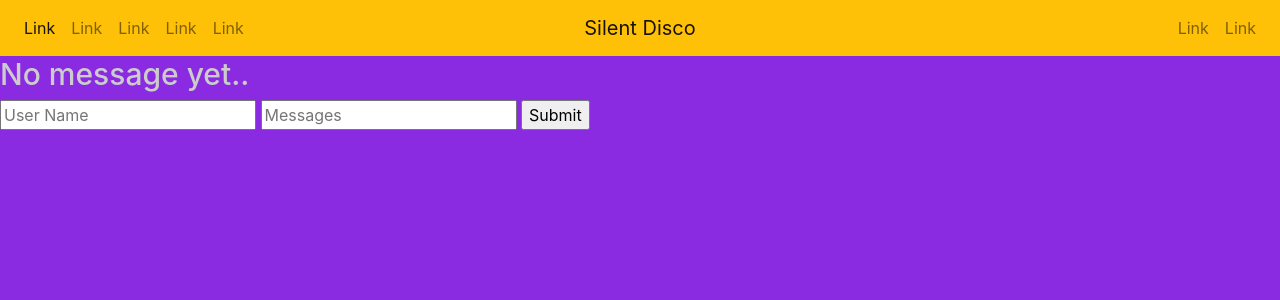
After one commit to omarsagoo/silent-disco-v1, a Flask app: page /chat in a window 1280 px wide. The commit adds this page. Shown: the top 300 px of the page. Run offline with Flask 2, Linux system fonts and the light colour scheme; some libraries are stand-ins or nearby versions.

Commit message:
create chat route and handlers, chat templates and JS. create a single session

```diff
--- a/app/__init__.py
+++ b/app/__init__.py
@@ -10,7 +10,7 @@ app = Flask(__name__)
 app.config.from_object(Config)
 app.secret_key = os.urandom(24)
 
-socketio = SocketIO(app)
+socketio = SocketIO(app, cors_allowed_origins="*",)
 
 
 db = SQLAlchemy(app)
@@ -30,5 +30,8 @@ app.register_blueprint(main_routes)
 from app.auth.routes import auth as auth_routes
 app.register_blueprint(auth_routes)
 
+from app.chat.routes import chat as chat_routes
+app.register_blueprint(chat_routes)
+
 # with app.app_context():
 #     db.create_all()
--- a/app/chat/routes.py
+++ b/app/chat/routes.py
@@ -1,3 +1,16 @@
-from flask import Blueprint
+from flask import Blueprint, render_template
+from .. import socketio
 
 chat = Blueprint('chat', __name__)
+
+@chat.route("/chat")
+def sessions():
+    return render_template('chat/session.html')
+
+def messageReceived(methods=['GET', 'POST']):
+    print('message was received!!!')
+
+@socketio.on('my event')
+def handle_my_custom_event(json, methods=['GET', 'POST']):
+    print('received my event: '+ str(json))
+    socketio.emit('my response', json, callback=messageReceived)
--- /dev/null
+++ b/app/static/js/chat.js
@@ -0,0 +1,25 @@
+var socket = io.connect('http://' + document.domain + ':' + location.port);
+
+socket.on( 'connect', function() {
+    socket.emit( 'my event', {
+        data: 'User Connected'
+    })
+    var form = $( 'form' ).on( 'submit', function( e ) {
+        e.preventDefault()
+        let user_name = $( 'input.username' ).val()
+        let user_input = $( 'input.message' ).val()
+        socket.emit( 'my event', {
+        user_name : user_name,
+        message : user_input
+        })
+        $( 'input.message' ).val( '' ).focus()
+    })
+})
+
+socket.on( 'my response', function( msg ) {
+    console.log( msg )
+    if( typeof msg.user_name !== 'undefined' ) {
+        $( 'h3' ).remove()
+        $( 'div.message_holder' ).append('<div><b style="color:             #000">'+msg.user_name+'</b>'+msg.message+'</div>' )
+    }
+})
--- a/app/templates/base/base.html
+++ b/app/templates/base/base.html
@@ -48,8 +48,10 @@
             </nav>
             {% block content %}{% endblock %}
         </div>
-        <script src="https://code.jquery.com/jquery-3.2.1.slim.min.js" integrity="sha384-KJ3o2DKtIkvYIK3UENzmM7KCkRr/rE9/Qpg6aAZGJwFDMVNA/GpGFF93hXpG5KkN" crossorigin="anonymous"></script>
+        <script src="https://cdnjs.cloudflare.com/ajax/libs/jquery/3.5.1/jquery.min.js" integrity="sha512-bLT0Qm9VnAYZDflyKcBaQ2gg0hSYNQrJ8RilYldYQ1FxQYoCLtUjuuRuZo+fjqhx/qtq/1itJ0C2ejDxltZVFg==" crossorigin="anonymous"></script>
+        <script src="https://cdnjs.cloudflare.com/ajax/libs/socket.io/3.0.4/socket.io.js" integrity="sha512-aMGMvNYu8Ue4G+fHa359jcPb1u+ytAF+P2SCb+PxrjCdO3n3ZTxJ30zuH39rimUggmTwmh2u7wvQsDTHESnmfQ==" crossorigin="anonymous"></script>
         <script src="https://cdnjs.cloudflare.com/ajax/libs/popper.js/1.12.9/umd/popper.min.js" integrity="sha384-ApNbgh9B+Y1QKtv3Rn7W3mgPxhU9K/ScQsAP7hUibX39j7fakFPskvXusvfa0b4Q" crossorigin="anonymous"></script>
         <script src="https://maxcdn.bootstrapcdn.com/bootstrap/4.0.0/js/bootstrap.min.js" integrity="sha384-JZR6Spejh4U02d8jOt6vLEHfe/JQGiRRSQQxSfFWpi1MquVdAyjUar5+76PVCmYl" crossorigin="anonymous"></script>
+        <script src="/static/js/chat.js"></script>
     </body>
 </html>
--- /dev/null
+++ b/app/templates/chat/session.html
@@ -0,0 +1,14 @@
+{% extends 'base/base.html' %}
+{% block content %}
+
+<h3 style='color: #ccc;font-size: 30px;'>No message yet..</h3>
+<div class="message_holder"></div>
+
+<form action="" method="POST">
+  <input type="text" class="username" placeholder="User Name"/>
+  <input type="text" class="message" placeholder="Messages"/>
+  <input type="submit"/>
+</form>
+
+
+{% endblock %}
```
